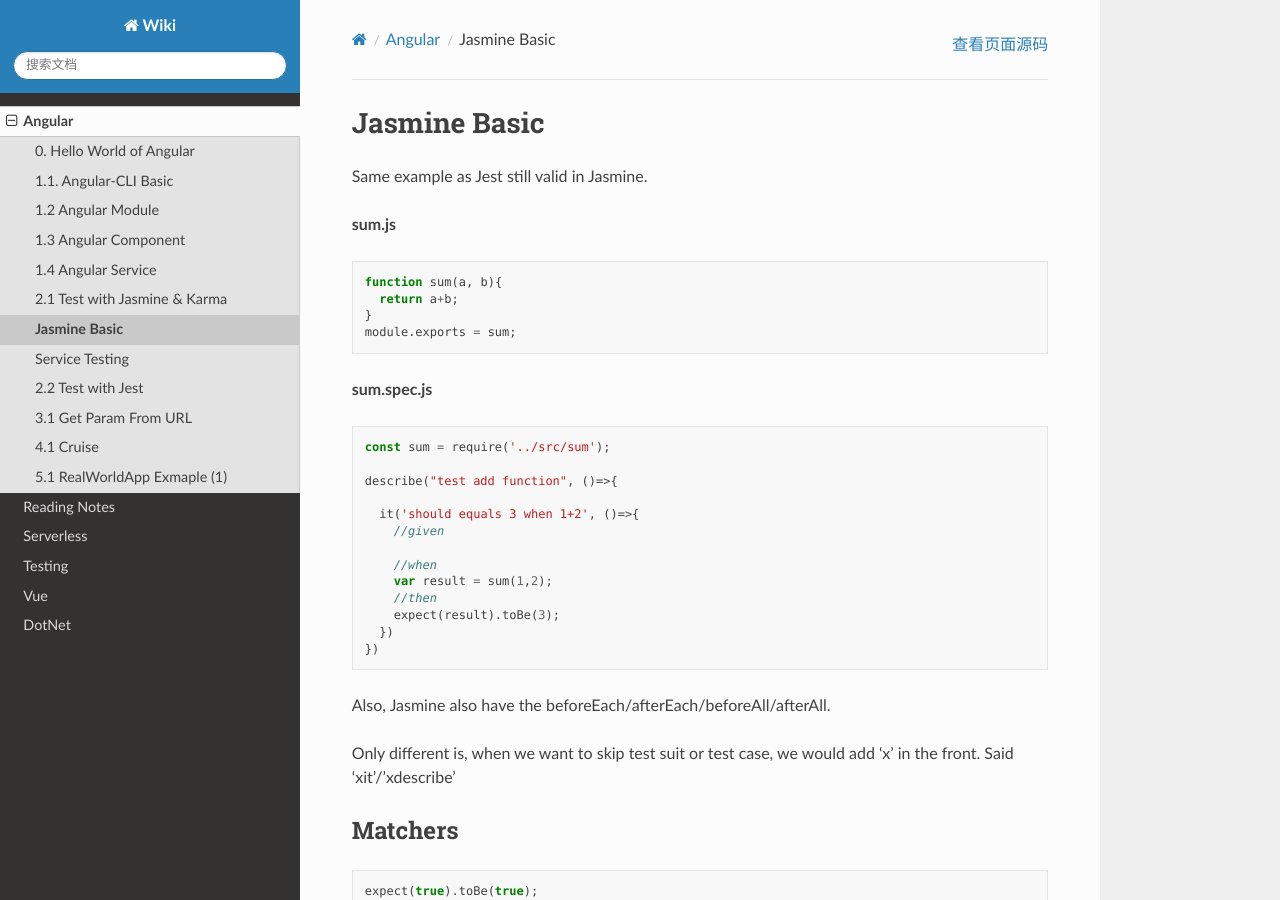
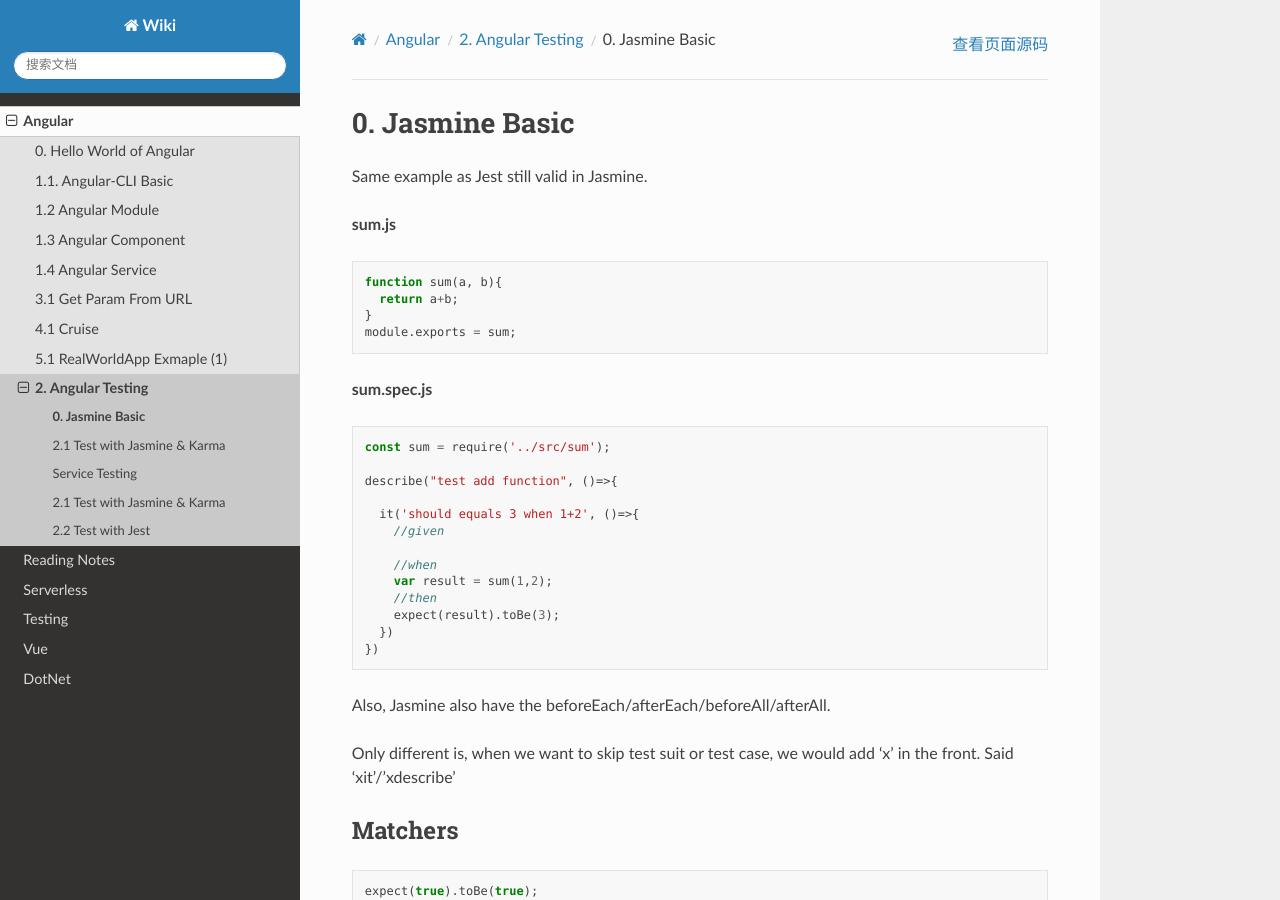
Before and after one commit to abigail830/Sphinx_wiki, a Sphinx documentation site: the page built from source/Angular/2_AngularTesting/0_JasmineBasic.rst, in a window 1280 px wide and 900 px high. Built offline with Sphinx 7.4.7 and the Read the Docs theme 2.0.0, drawn with Linux system fonts in a browser that asks for light colours.

Commit message:
adjust testing

```diff
--- a/source/Angular/2_1_1_JasmineBasic.rst
+++ b/source/Angular/2_AngularTesting/0_JasmineBasic.rst
@@ -1,4 +1,4 @@
-Jasmine Basic
+0. Jasmine Basic
 =====================
 
 Same example as Jest still valid in Jasmine.
--- /dev/null
+++ b/source/Angular/2_AngularTesting/index.rst
@@ -0,0 +1,14 @@
+2. Angular Testing
+====================
+
+Everything about Angular Testing
+
+Index
+-----
+
+.. toctree::
+   :glob:
+   :titlesonly:
+
+   *
+   */index
```
Also changed, not shown: source/Angular/2_AngularTesting/2_1_AngularTest.rst (added, +115 -0 lines), source/Angular/2_AngularTesting/2_1_0_AngularTest.rst (renamed from source/Angular/2_1_0_AngularTest.rst), source/Angular/2_AngularTesting/2_1_3_TestService.rst (renamed from source/Angular/2_1_3_TestService.rst), source/Angular/2_AngularTesting/2_2_AngularTest.rst (renamed from source/Angular/2_2_AngularTest.rst).
